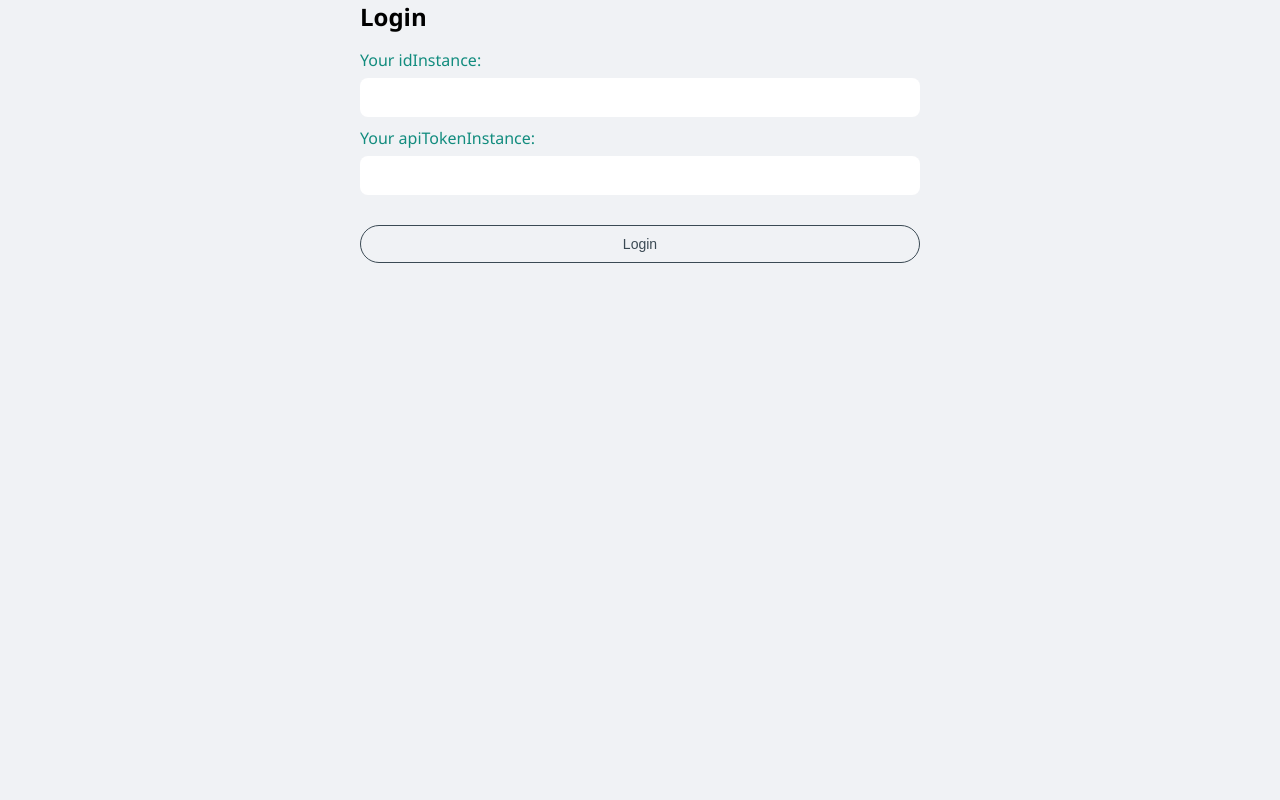
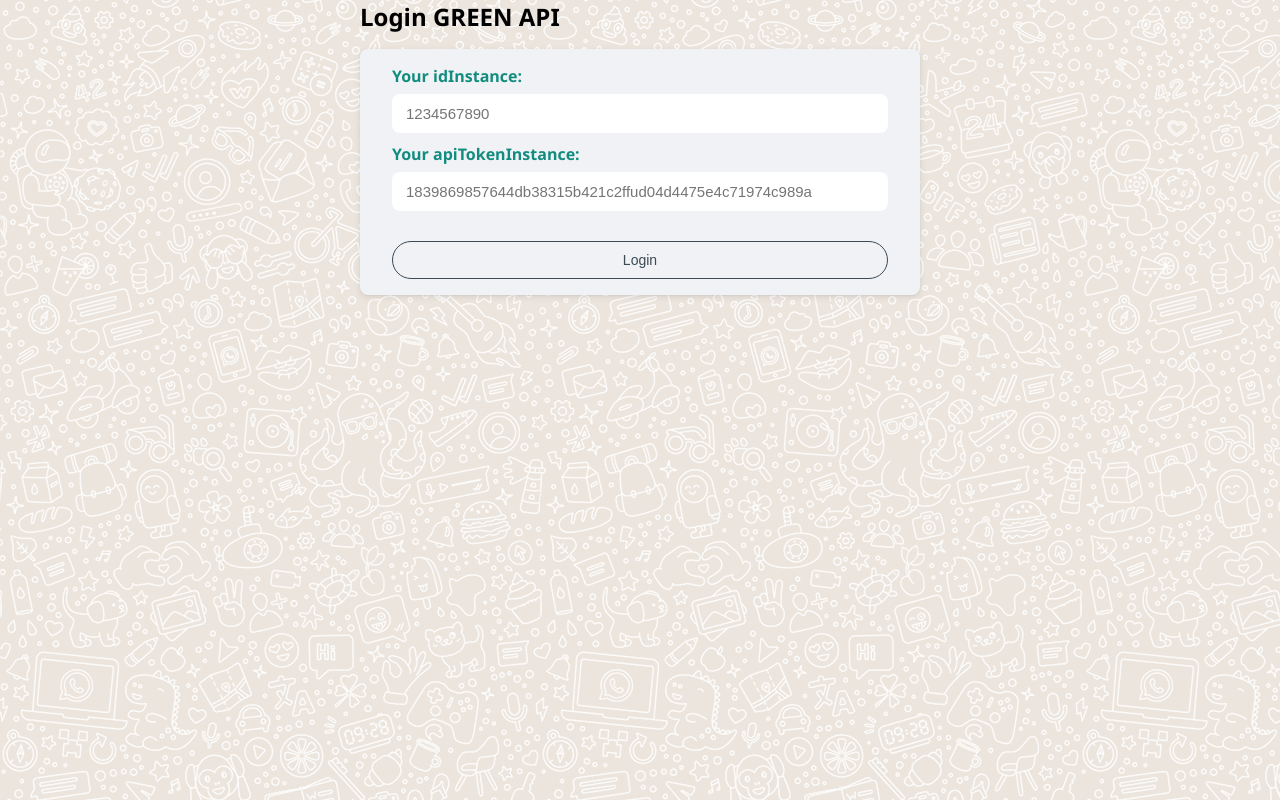
Before and after one commit to irina-mokh/green-api, a React (Create React App) app: page / in a window 1280 px wide. Built offline with nearby package versions, Linux system fonts and the light colour scheme.

Commit message:
feat: add login page styles

```diff
--- a/src/components/App/App.scss
+++ b/src/components/App/App.scss
@@ -1,6 +1,7 @@
 @use '../../styles/vars';
 
 .app {
-  background-color: vars.$lightGray;
+  background-image: url('../../assets/images/bg-chat-tile-dark_a4be512e7195b6b733d9110b408f075d.png');
+	background-color: vars.$beige;
   min-height: 100vh;
 }
--- a/src/components/LoginForm/LoginForm.scss
+++ b/src/components/LoginForm/LoginForm.scss
@@ -3,10 +3,15 @@
 .login {
 	display: flex;
 	flex-direction: column;
-	padding-top: 1em;
+	padding: 1em 2em;
+	margin: 1em 0 0 0;
+	background-color: vars.$lightGray;
+	border-radius: 8px;
+	box-shadow:  0 2px 7px rgba(11,20,26,.09),0 1px 2px rgba(rgba(11,20,26,.09),.05);
 
 	&__label {
 		margin: 0 0 7px 0;
+		font-weight: 700;
 		color: vars.$blueGreen;
 	}
 
--- a/src/components/LoginForm/index.tsx
+++ b/src/components/LoginForm/index.tsx
@@ -20,11 +20,9 @@
   });
 
   const onSubmit: SubmitHandler<LoginType> = (data) => {
-    console.log(data);
     const { idInstance, apiTokenInstance } = data;
     axiosClient.get(`/waInstance${idInstance}/getStateInstance/${apiTokenInstance}`).then(
       (response) => {
-        console.log(response);
         if (response.status >= 200 && response.status <= 299) {
           setAuth({ idInstance, apiTokenInstance });
           localStorage.setItem('idInstance', idInstance);
@@ -38,7 +36,7 @@
   };
   return (
     <main className="container">
-      <h2>Login</h2>
+      <h2>Login GREEN API</h2>
       <form className="login" onSubmit={handleSubmit(onSubmit)}>
         <label className="login__label" htmlFor="idInstance">
           Your idInstance:
@@ -46,6 +44,7 @@
         <input
           type="text"
           id="idInstance"
+          placeholder="1234567890"
           className="input login__input"
           {...register('idInstance', { required: true })}
         />
@@ -55,6 +54,7 @@
         <input
           type="text"
           id="apiTokenInstance"
+          placeholder="1839869857644db38315b421c2ffud04d4475e4c71974c989a"
           className="input login__input"
           {...register('apiTokenInstance', { required: true })}
         />
```
